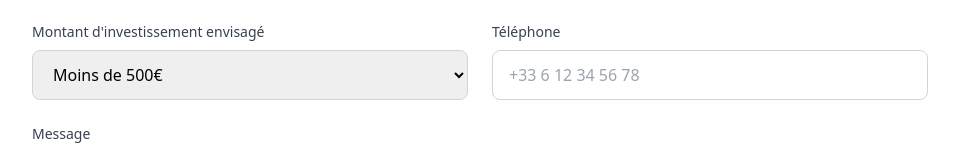
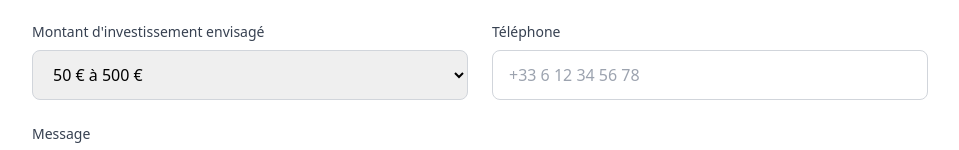
Before and after one commit to ValG94/PaieCashPlay, a React (Vite) app: page / in a window 1280 px wide. Shown: the part 6301-6451 px from the top of the page, without its empty margins (160-1119 px from the left). Built offline with nearby package versions, Linux system fonts and the light colour scheme.

Commit message:
mise à jour formulaire contact

```diff
--- a/src/components/Contact.tsx
+++ b/src/components/Contact.tsx
@@ -13,7 +13,7 @@ interface FormData {
 const initialFormData: FormData = {
   name: '',
   email: '',
-  investment: 'Moins de 500 €',
+  investment: 'de 50 € à 500 €',
   phone: '',
   message: '',
 };
@@ -128,7 +128,7 @@ export default function Contact() {
                 required
                 className="w-full px-4 py-3 rounded-lg border border-gray-300 focus:ring-2 focus:ring-blue-500 focus:border-blue-500"
               >
-                <option>Moins de 500€</option>
+                <option>50 € à 500 €</option>
                 <option>1 000€ - 2 000€</option>
                 <option>10 000€ - 50 000€</option>
                 <option>Plus de 50 000€</option>
```
Also changed, not shown: 2 other files (tests, documents, lock files or other folders).
